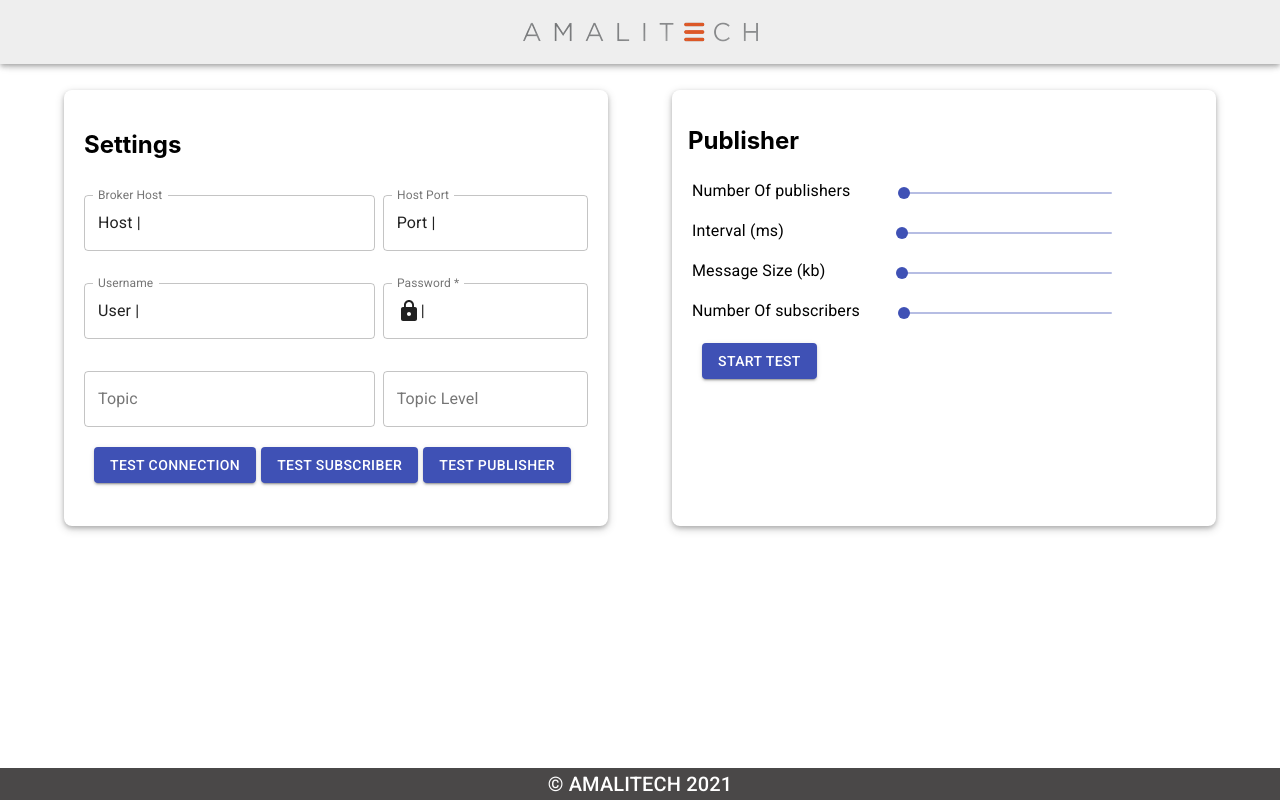
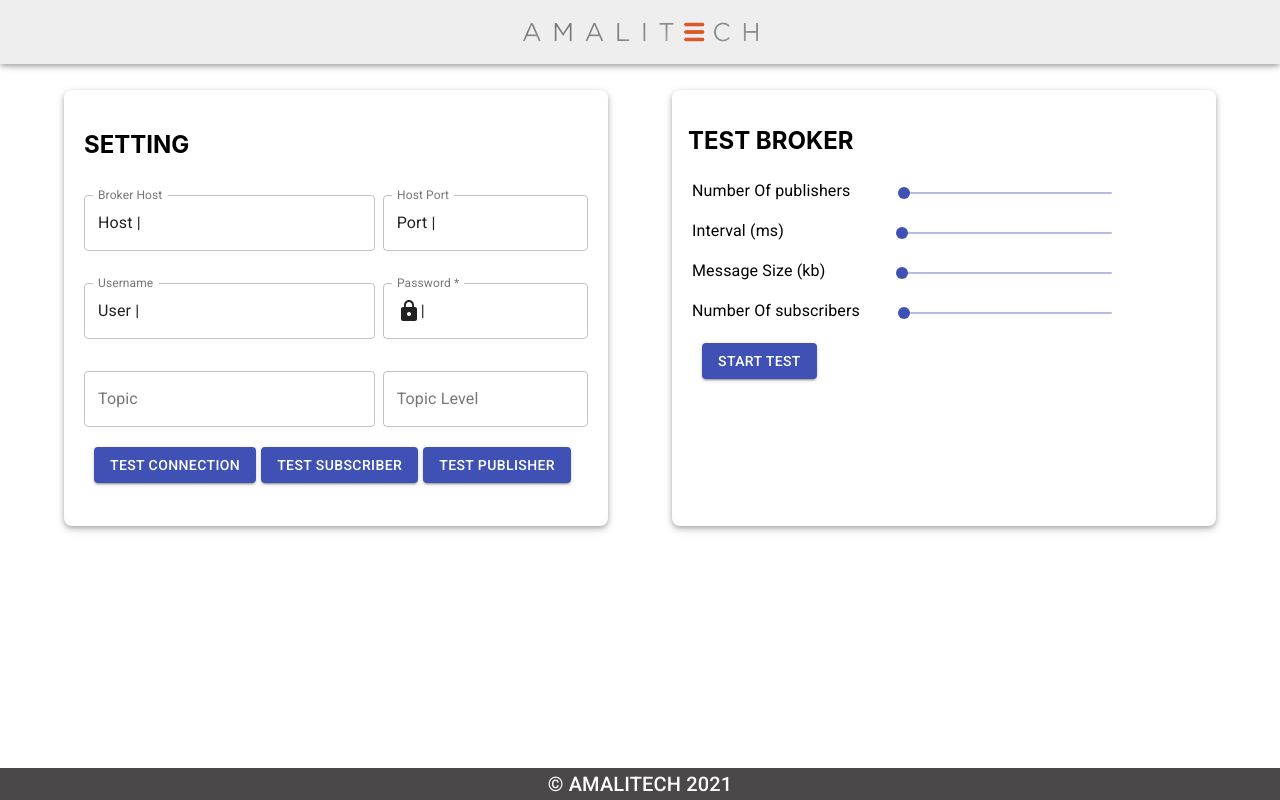
Before and after one commit to Blaiseniyo/IoT_Test_Bench, a React (Create React App) app: page / in a window 1280 px wide. Built offline with nearby package versions, Linux system fonts and the light colour scheme; what redux-immutable-state-invariant would draw is missing.

Commit message:
update form headers

```diff
--- a/src/components/forms/testForm.js
+++ b/src/components/forms/testForm.js
@@ -32,7 +32,7 @@ export const PublisherForm = () => {
               alignItems="center"
               spacing={1}
             >
-              <h2>Publisher</h2>
+              <h2>TEST BROKER</h2>
               <Grid item container direction="row">
                 <Grid item xs={12}  sm={12} lg={5}>
                   <div>
--- a/src/components/landingPage.js
+++ b/src/components/landingPage.js
@@ -62,7 +62,7 @@ const Landing = () => {
         </Snackbar>
         <Grid item xs={12} sm={6}>
           <div className="card">
-            <h2>Settings </h2>
+            <h2>SETTING</h2>
             <ConnectionForm />
           </div>
         </Grid>
```
